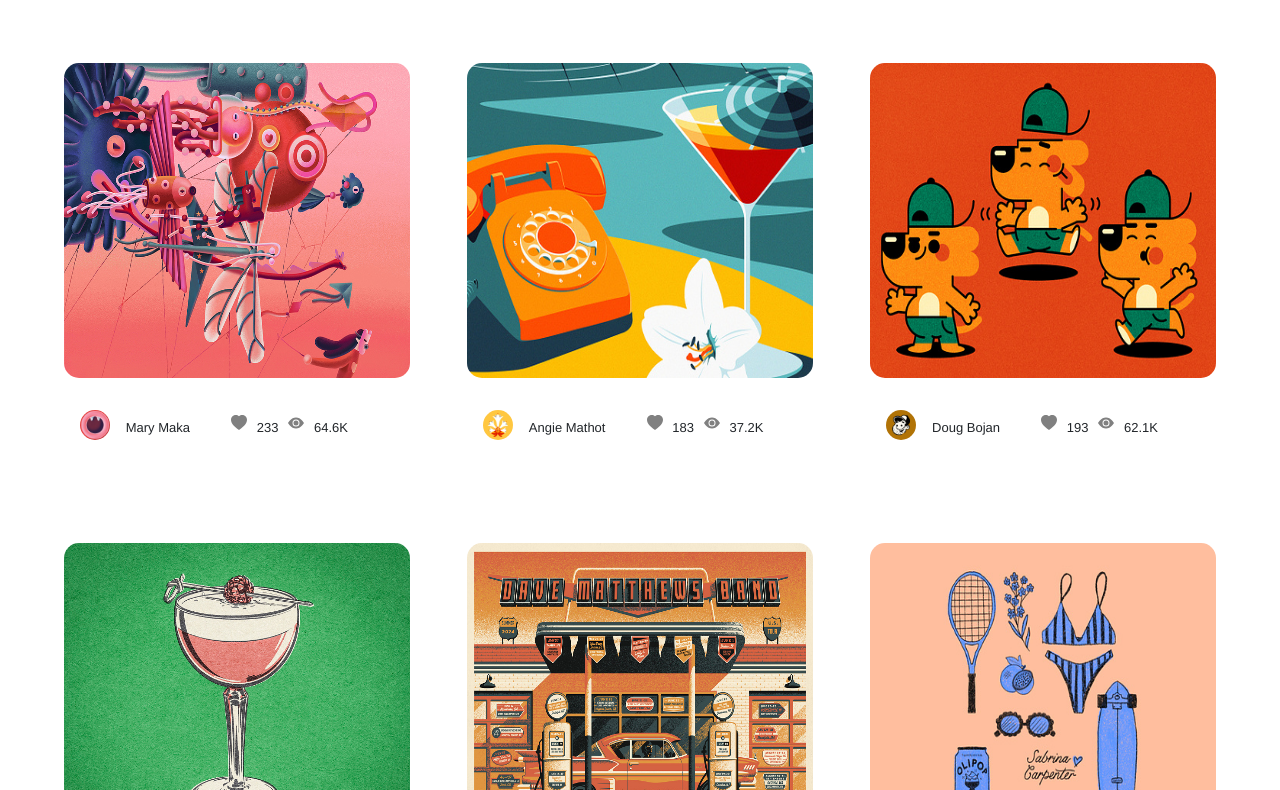
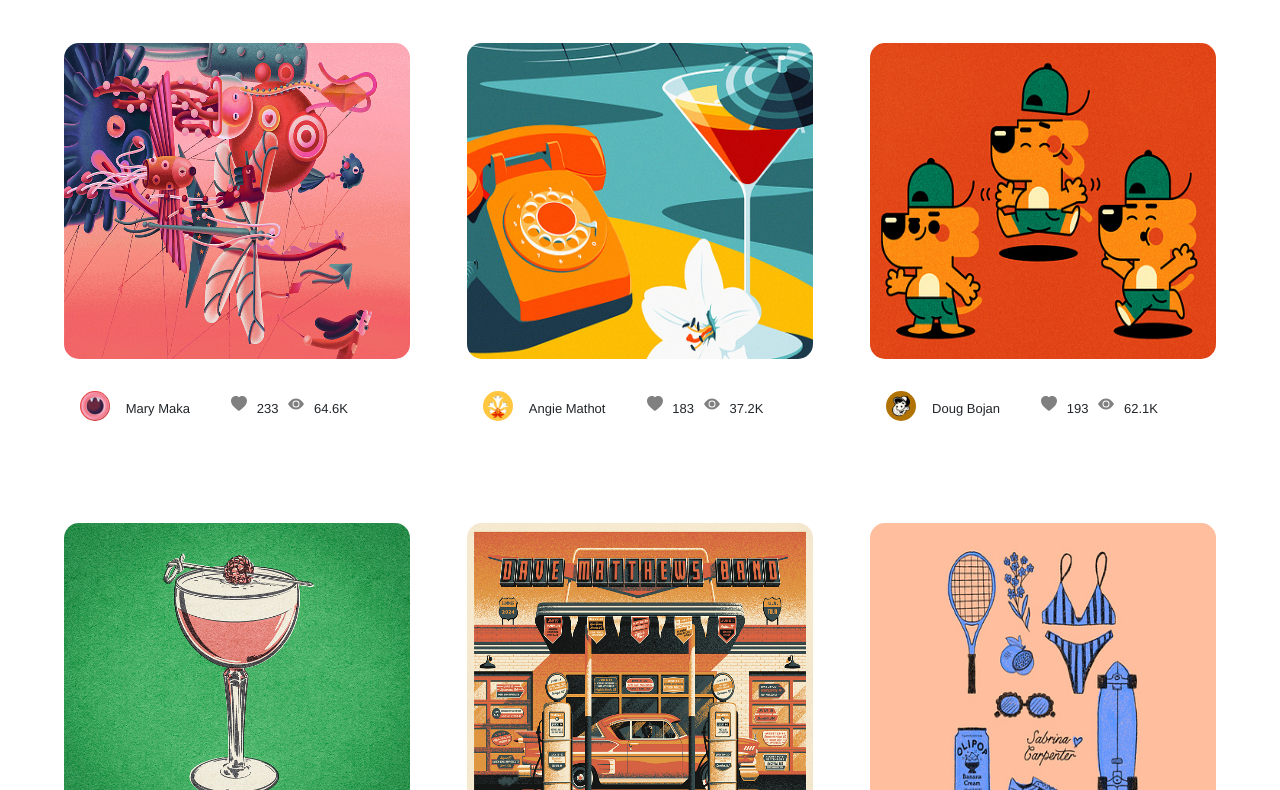
Before and after one commit to Anushkak02/Dribble-Clone-Project, a plain HTML site: page index.html in a window 1280 px wide. Shown: the part 285-1075 px from the top of the page. Drawn offline with nearby package versions, Linux system fonts and the light colour scheme.

Commit message:
Updated styles.css

```diff
--- a/styles.css
+++ b/styles.css
@@ -55,14 +55,15 @@
 }
 
 .designs{
-    margin-top: 5% 10%;
+    margin-top: 3%;
     padding: 5%;
     font-size: 35px;
     font-weight: 400;
+    margin-bottom: 2%;
 }
 
 .grid-container{
-    margin-top: 10%;
+    margin-top: 5%;
     display: grid;
     grid-template-columns: 1fr 1fr 1fr;
     grid-template-rows: 400px 400px 400px 400px;
@@ -105,6 +106,10 @@
 .bi1{
     margin-left: 5%;
 }
+
+.nav>li{
+    justify-content: space-evenly;
+}
 .nav .ms-auto {
     margin-left: auto;
     display: flex;
```
